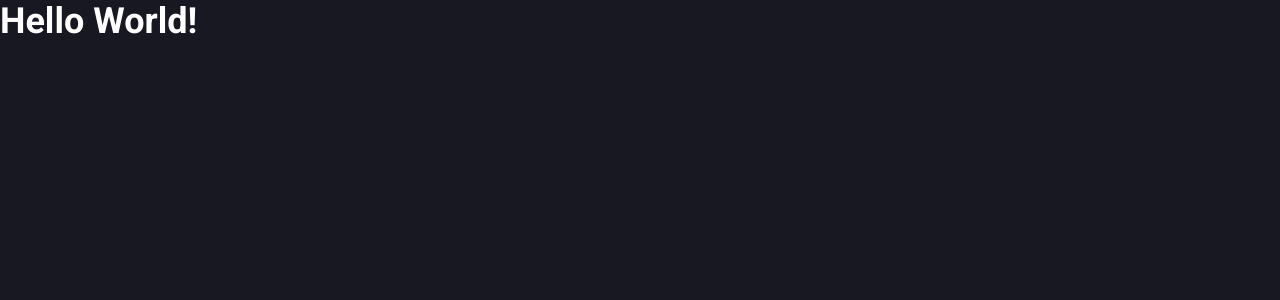
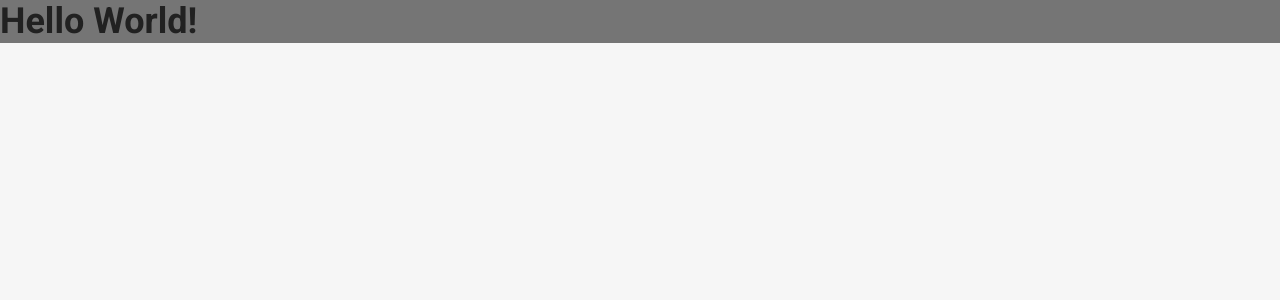
Before and after one commit to virtorodrigues/monthly-financial-control, a Next.js app: page / in a window 1280 px wide. Shown: the top 300 px of the page. Built offline with nearby package versions, Linux system fonts and the light colour scheme.

Commit message:
create theme colors

```diff
--- a/src/pages/index.tsx
+++ b/src/pages/index.tsx
@@ -14,7 +14,7 @@ const Home: NextPage = () => {
     });
   }
   return (
-    <Heading>
+    <Heading bg={'secondaryText'}>
       Hello World!
     </Heading>
   )
--- a/src/styles/theme.ts
+++ b/src/styles/theme.ts
@@ -2,18 +2,13 @@ import { extendTheme } from '@chakra-ui/react';
 
 export const theme = extendTheme({
   colors: {
-    gray: {
-      "900": "#181823",
-      "800": "#1F2829",
-      "700": "#353646",
-      "600": "#4B4D63",
-      "500": "#616488",
-      "400": "#797D9A",
-      "300": "#9699B8",
-      "200": "#B3B5C6",
-      "100": "#D1D2DC",
-      "50": "#EEEEF2",
-    }
+    primaryColor: '#673AB7',
+    lightPrimaryColor: '#D1C4E9',
+    darkPrimaryColor: '#512DA8',
+    text: '#FFFFFF',
+    primaryText: '#212121',
+    secondaryText: '#757575',
+    accentColor: '#FFC107',
   },
   fonts: {
     heading: 'Roboto',
@@ -22,8 +17,8 @@ export const theme = extendTheme({
   styles: {
     global: {
       body: {
-        bg: 'gray.900',
-        color: 'white'
+        bg: '#F6F6F6',
+        color: 'primaryText'
       }
     }
   }
```
